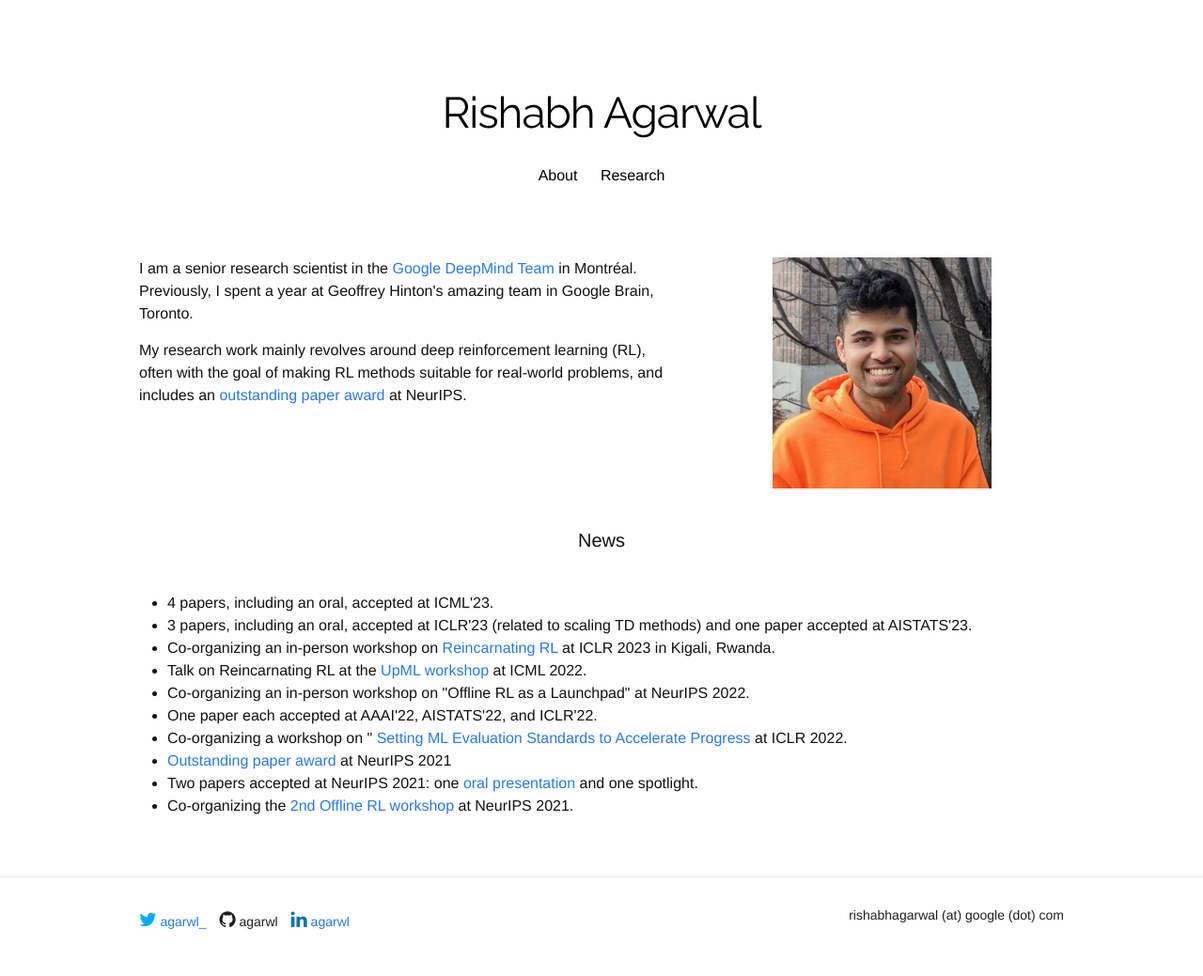
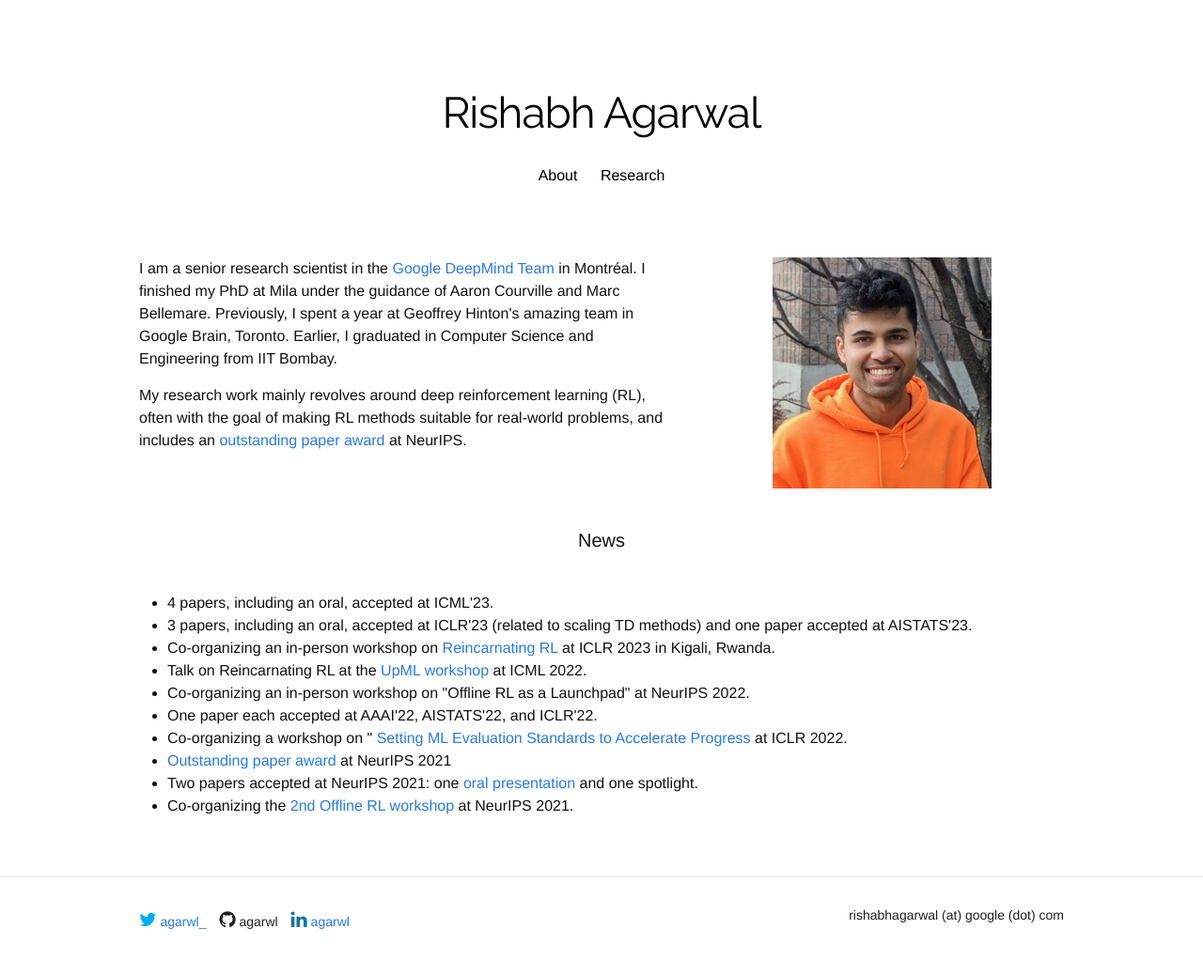
Before and after one commit to agarwl/agarwl.github.io, a Jekyll site: the page built from index.html, in a window 1280 px wide. Shown: the whole page at 94% size. Built offline with Jekyll 4.4.1, drawn with Linux system fonts in a browser that asks for light colours; nearby versions of some CDN libraries; some web fonts are replaced; a style sheet for code colours, icons or effects is not loaded.

Commit message:
Update index.html

```diff
--- a/index.html
+++ b/index.html
@@ -6,7 +6,8 @@ title: "Rishabh Agarwal"
 
 <div class="row">
 	<div class="seven columns">
-		<p> I am a senior research scientist in the <a href="https://research.google/teams/brain/"> Google DeepMind Team </a> in Montréal. Previously, I spent a year at Geoffrey Hinton's amazing team in Google Brain, Toronto.</p>
+		<p> I am a senior research scientist in the <a href="https://research.google/teams/brain/"> Google DeepMind Team </a> in Montréal. I finished my PhD at Mila under the guidance of Aaron Courville and Marc Bellemare.
+		Previously, I spent a year at Geoffrey Hinton's amazing team in Google Brain, Toronto. Earlier, I graduated in Computer Science and Engineering from IIT Bombay. </p>
 <!--  		I also had a brief stint at Latent Logic (acquired by <a href="https://waymo.com/">Waymo</a>), a self-driving car startup in Oxford -->
 		<p> My research work mainly revolves around deep reinforcement learning (RL), often with the goal of making RL methods suitable for real-world problems, and includes
 		    an <a href="https://agarwl.github.io/rliable/">outstanding paper award</a> at NeurIPS.
```
